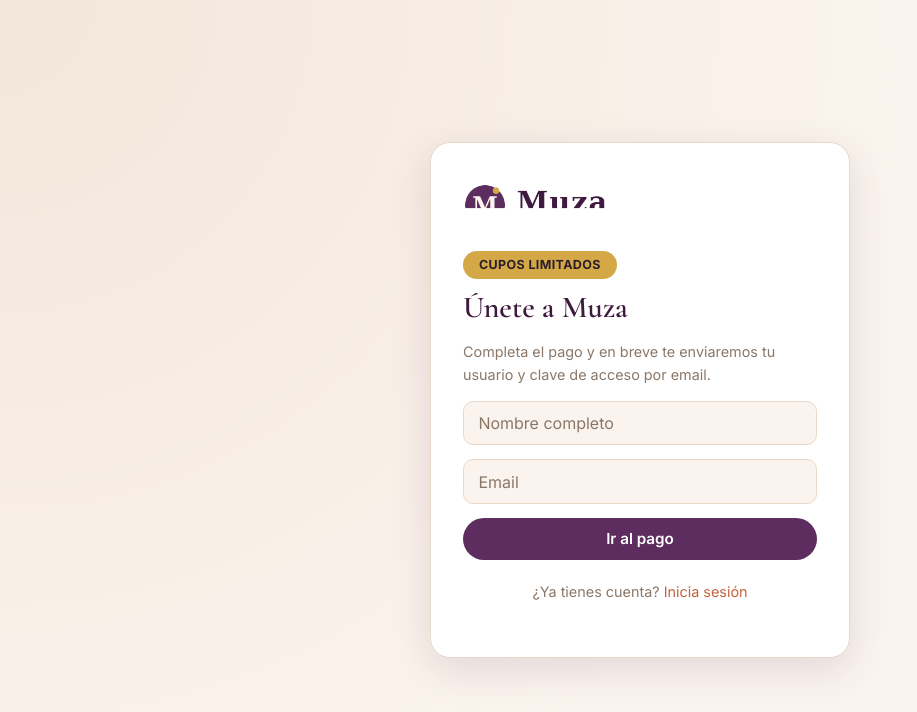
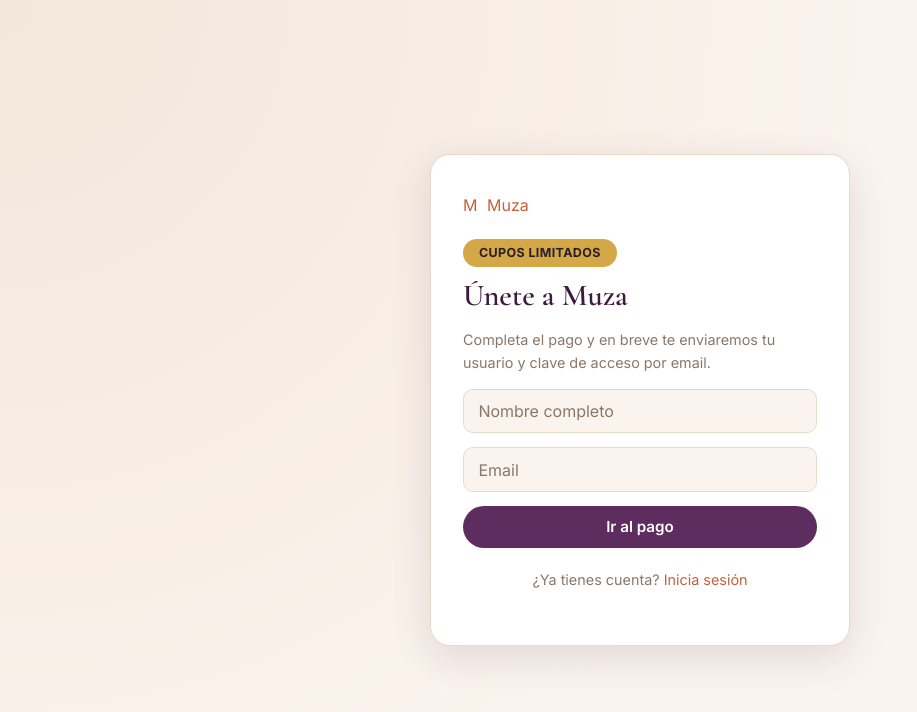
Before and after one commit to somosmuzamarketing-spec/muza-platform, a Next.js app: page /registro in a window 1280 px wide. Shown: the top 712 px of the page, without its empty margins (0-917 px from the left). Built offline with nearby package versions, Linux system fonts and the light colour scheme.

Commit message:
Update page.tsx

```diff
--- a/src/app/registro/page.tsx
+++ b/src/app/registro/page.tsx
@@ -1,5 +1,5 @@
 "use client";
-import { useState } from "react";
+import { useEffect, useState } from "react";
 import Link from "next/link";
 
 export default function RegistroPage() {
@@ -7,6 +7,12 @@ export default function RegistroPage() {
   const [email, setEmail] = useState("");
   const [loading, setLoading] = useState(false);
   const [error, setError] = useState("");
+  const [referredBy, setReferredBy] = useState<string | null>(null);
+
+  useEffect(() => {
+    const ref = new URLSearchParams(window.location.search).get("ref");
+    if (ref) setReferredBy(ref);
+  }, []);
 
   async function handleSubmit(e: React.FormEvent) {
     e.preventDefault();
@@ -15,7 +21,7 @@ export default function RegistroPage() {
     const res = await fetch("/api/stripe/checkout", {
       method: "POST",
       headers: { "Content-Type": "application/json" },
-      body: JSON.stringify({ fullName, email }),
+      body: JSON.stringify({ fullName, email, referredBy }),
     });
     const data = await res.json();
     if (!res.ok) {
@@ -30,13 +36,19 @@ export default function RegistroPage() {
     <div className="auth-shell">
       <div className="auth-card">
         <Link href="/" className="logo" style={{ marginBottom: "1.5rem" }}>
-          <img src="/logo-horizontal.png" alt="Muza" className="logo-img large" />
+          <span className="logo-mark">M</span>
+          <span className="logo-word">Muza</span>
         </Link>
         <span className="pill-banner">Cupos limitados</span>
         <h2 style={{ marginTop: "0.75rem" }}>Únete a Muza</h2>
         <p style={{ color: "var(--muted)", fontSize: "0.9rem" }}>
           Completa el pago y en breve te enviaremos tu usuario y clave de acceso por email.
         </p>
+        {referredBy && (
+          <p style={{ color: "var(--purple)", fontSize: "0.85rem", fontWeight: 600 }}>
+            ✨ Te invitó {referredBy}
+          </p>
+        )}
         <form onSubmit={handleSubmit}>
           <input placeholder="Nombre completo" value={fullName} onChange={(e) => setFullName(e.target.value)} required />
           <input placeholder="Email" type="email" value={email} onChange={(e) => setEmail(e.target.value)} required />
```
